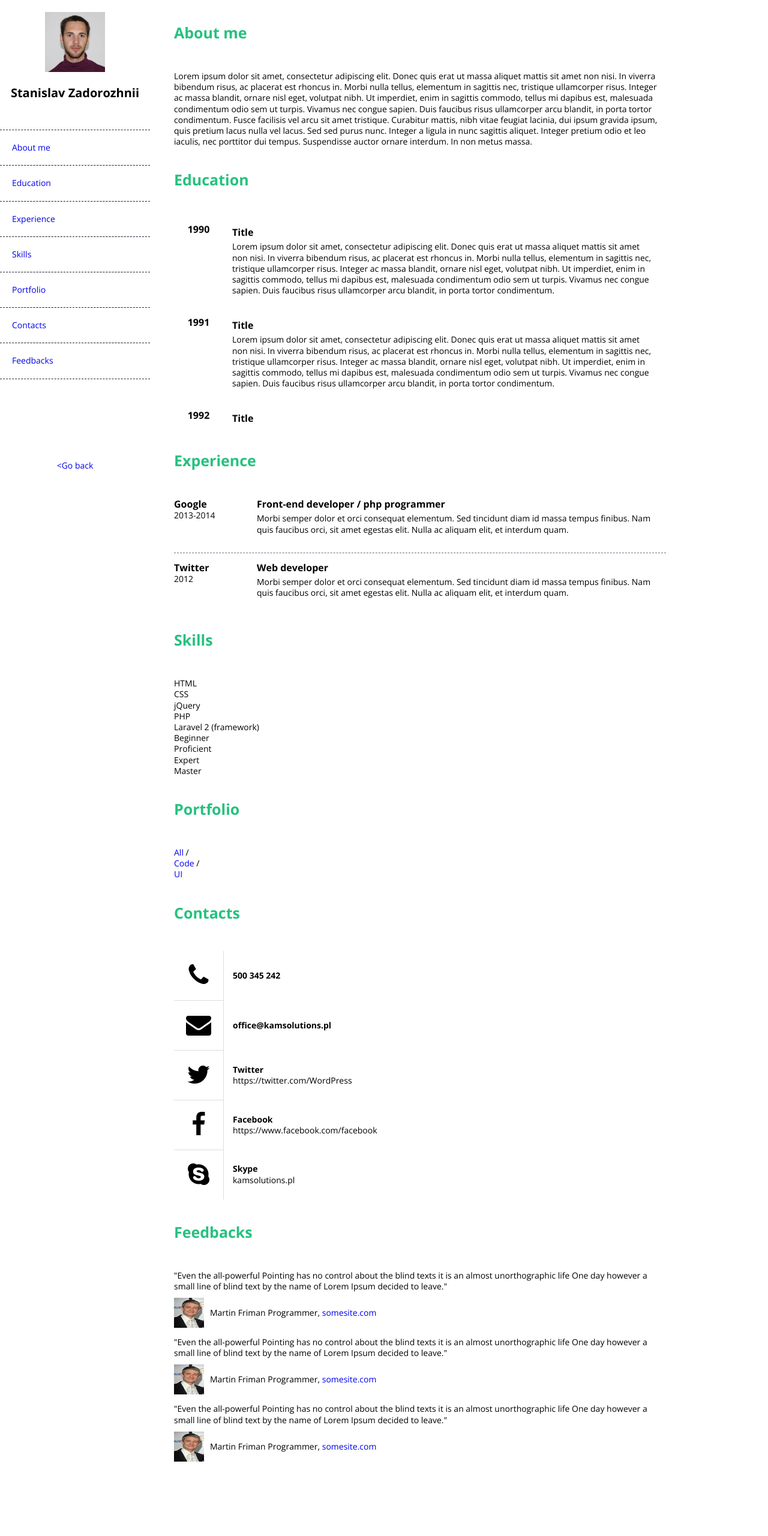
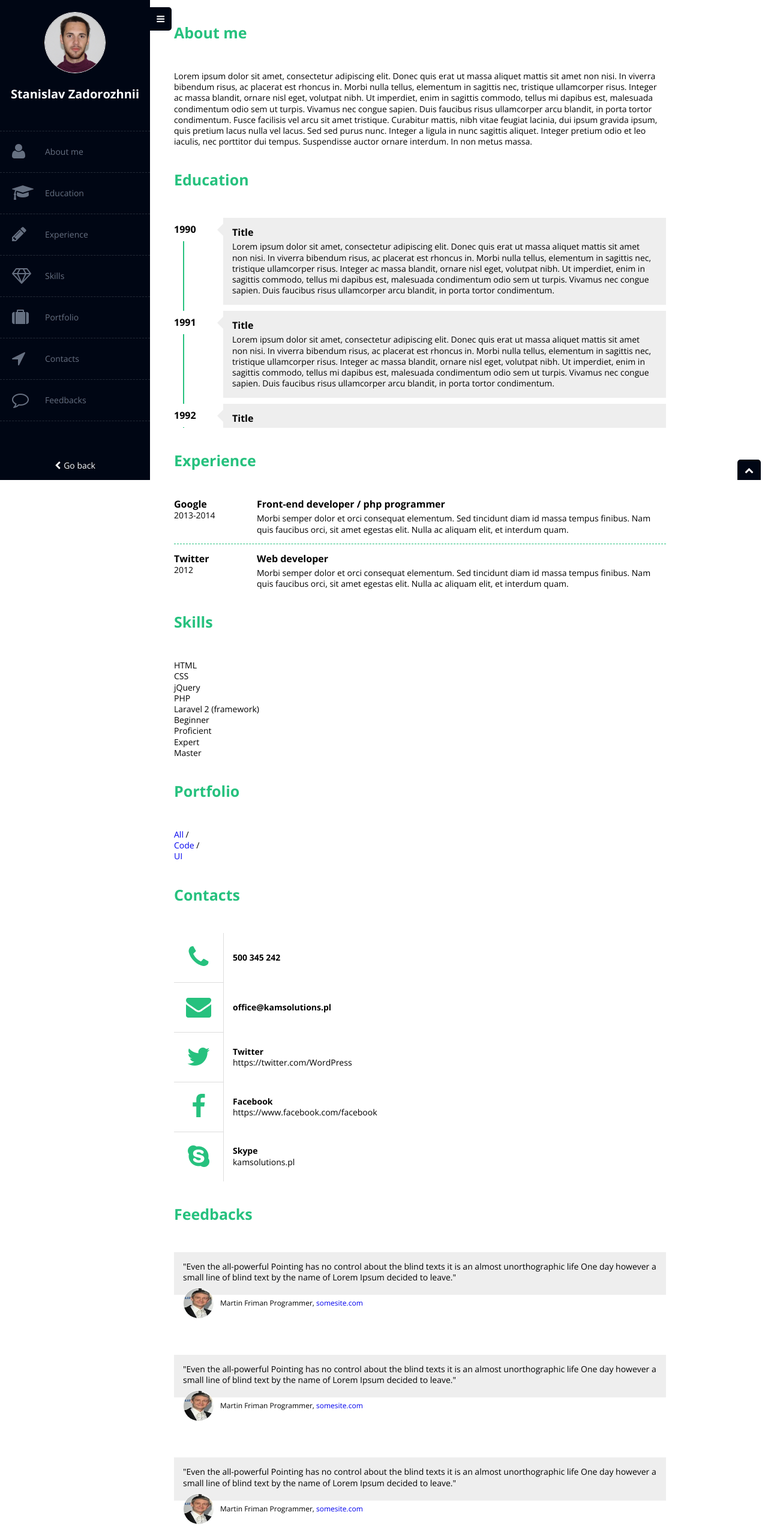
Before and after one commit to tazik047/cdp, a website: page inner.html in a window 1280 px wide. Shown: the whole page at 60% size. Before the commit the page ends 2436 px from the top, so only its background shows below. Drawn offline with nearby package versions, Linux system fonts and the light colour scheme.

Commit message:
add some styles

```diff
--- a/inner.html
+++ b/inner.html
@@ -7,6 +7,7 @@
     <link href="css/all.css" type="text/css" rel="stylesheet" />
 </head>
 <body>
+<a href="#" class="to-top"><i class="fa fa-chevron-up"></i></a>
 <main id="main-screen">
 <section id="about">
     <h1>About me</h1>
@@ -81,11 +82,11 @@
     <form id="add-skill">
         <div>
             <label for="skill-name">Skill name</label>
-                    <input type="text" id="skill-name" name="skill-name" placeholder="Enter skill name" />
+            <input type="text" id="skill-name" name="skill-name" placeholder="Enter skill name"/>
         </div>
         <div>
             <label for="skill-range">Skill range</label>
-                    <input type="number" id="skill-range" name="skill-range" placeholder="Enter skill range" />
+            <input type="number" id="skill-range" name="skill-range" placeholder="Enter skill range"/>
         </div>
         <button>Add skill</button>
     </form>
@@ -199,7 +200,7 @@
         <li>
             <article>
                 <figure>
-                            <img src="images/freeman.jpg" alt="Martin Friman" />
+                    <img class="user-photo" src="images/freeman.jpg" alt="Martin Friman"/>
                     <figcaption>Martin Friman Programmer, <a href="http://somesite.com">somesite.com</a></figcaption>
                 </figure>
                 <div>"Even the all-powerful Pointing has no control about the blind texts it is an almost unorthographic life One day however a small line of blind text by the name of Lorem Ipsum decided to leave."</div>
@@ -208,7 +209,7 @@
         <li>
             <article>
                 <figure>
-                            <img src="images/freeman.jpg" alt="Martin Friman" />
+                    <img class="user-photo" src="images/freeman.jpg" alt="Martin Friman"/>
                     <figcaption>Martin Friman Programmer, <a href="http://somesite.com">somesite.com</a></figcaption>
                 </figure>
                 <div>"Even the all-powerful Pointing has no control about the blind texts it is an almost unorthographic life One day however a small line of blind text by the name of Lorem Ipsum decided to leave."</div>
@@ -217,7 +218,7 @@
         <li>
             <article>
                 <figure>
-                            <img src="images/freeman.jpg" alt="Martin Friman" />
+                    <img class="user-photo" src="images/freeman.jpg" alt="Martin Friman"/>
                     <figcaption>Martin Friman Programmer, <a href="http://somesite.com">somesite.com</a></figcaption>
                 </figure>
                 <div>"Even the all-powerful Pointing has no control about the blind texts it is an almost unorthographic life One day however a small line of blind text by the name of Lorem Ipsum decided to leave."</div>
@@ -227,33 +228,34 @@
 </section>
 </main>
 <nav>
-        <img class="photo" src="images/avatar.gif" alt="Stansialv Zadorozhnii" />
+    <i class="toggle-menu fa fa-bars"></i>
+    <img class="photo user-photo" src="images/avatar.gif" alt="Stansialv Zadorozhnii"/>
     <h1 class="name">Stanislav Zadorozhnii</h1>
     <ul>
         <li>
-                <a href="#about">About me</a>
+            <a href="#about"><i class="fa fa-2x fa-user"></i><span>About me</span></a>
         </li>
         <li>
-                <a href="#education">Education</a>
+            <a href="#education"><i class="fa fa-2x fa-graduation-cap"></i><span>Education</span></a>
         </li>
         <li>
-                <a href="#experience">Experience</a>
+            <a href="#experience"><i class="fa fa-2x fa-pencil"></i><span>Experience</span></a>
         </li>
         <li>
-                <a href="#skills">Skills</a>
+            <a href="#skills"><i class="fa fa-2x fa-diamond"></i><span>Skills</span></a>
         </li>
         <li>
-                <a href="#portfolio">Portfolio</a>
+            <a href="#portfolio"><i class="fa fa-2x fa-suitcase"></i><span>Portfolio</span></a>
         </li>
         <li>
-                <a href="#contacts">Contacts</a>
+            <a href="#contacts"><i class="fa fa-2x fa-location-arrow"></i><span>Contacts</span></a>
         </li>
         <li>
-                <a href="#feedbacks">Feedbacks</a>
+            <a href="#feedbacks"><i class="fa fa-2x fa-comment-o"></i><span>Feedbacks</span></a>
         </li>
     </ul>
     <div class="go-back">
-            <a href="index.html">Go back</a>
+        <a href="index.html"><i class="fa fa-chevron-left"></i><span>Go back</span></a>
     </div>
 </nav>
 </body>
--- a/source/css/less/all.less
+++ b/source/css/less/all.less
@@ -13,6 +13,7 @@
 
 /*Site variables*/
 @sidebar-width: 250px;
+@mobile-sidebar-width: 65px;
 
 html, body {
     height: 100%;
@@ -66,12 +67,23 @@ section {
     height: 100%;
     background-image: url('../images/background.jpg');
     background-size: cover;
-    background-color: rgba(0,0,0,0.7);
     color: @white;
+    position: relative;
+
+    &:before {
+        content: "";
+        position: absolute;
+        width: 100%;
+        height: 100%;
+        background: rgba(0,0,0,0.7);
+        top: 0;
+        left: 0;
+    }
 
     section {
         width: 470px;
         text-align: center;
+        z-index: 2;
 
         * {
             margin-bottom: 10px;
@@ -102,12 +114,33 @@ section {
 }
 
 /*************************
-    Welcome Screen
+    Main Screen
 **************************/
+
+.to-top {
+    position: fixed;
+    bottom: 0;
+    right: 12px;
+    padding: 8px 12px 8px;
+    font-size: 15px;
+    color: @white;
+    background-color: @midnight;
+    border-radius: 5px 5px 0 0;
+    z-index: 10;
+
+    &:hover {
+        color: @raven;
+    }
+}
 
 #main-screen {
     margin-left: @sidebar-width;
     max-width: 900px;
+
+    @media screen and (max-width:400px) {
+        margin-left: @mobile-sidebar-width;
+        min-width:100px;
+    }
 
     section {
         & > h1 {
@@ -126,7 +159,19 @@ section {
             overflow-y: scroll;
 
             li {
-                margin-bottom: 10px;
+                padding-bottom: 10px;
+                position: relative;
+
+                &:before {
+                    content: "";
+                    border-left: 2px solid @shamrock;
+                    position: absolute;
+                    display: block;
+                    height: 100%;
+                    left: 15px;
+                    top: -10px;
+                    z-index: 1;
+                }
 
                 article {
 
@@ -135,8 +180,10 @@ section {
                         width: 10%;
                         font: 16px/19px @openSans, 'Arial', 'Tahoma', sans-serif;
                         font-weight: 700;
-                        margin-top: 10px;
-                        text-align: center;
+                        z-index: 2;
+                        position: relative;
+                        background-color: @white;
+                        padding: 10px 0;
                     }
 
                     & > div {
@@ -144,11 +191,24 @@ section {
                         width: 90%;
                         padding: 15px;
                         box-sizing: border-box;
+                        background-color: @gallery;
+                        position: relative;
 
                         & > h1 {
                             font: 16px/19px @openSans, 'Arial', 'Tahoma', sans-serif;
                             font-weight: 700;
                             margin-bottom: 5px;
+                        }
+
+                        &:before {
+                            content: "";
+                            display: block;
+                            position: absolute;
+                            left: -20px;
+                            top: 10px;
+                            z-index: 3;
+                            border: 10px solid transparent;
+                            border-right: 10px solid @gallery;
                         }
                     }
 
@@ -168,7 +228,7 @@ section {
         li {
             margin-top: 15px;
             padding-bottom: 14px;
-            border-bottom: 1px dashed @raven;
+            border-bottom: 1px dashed @shamrock;
 
             article {
 
@@ -185,8 +245,7 @@ section {
                 & > .description {
                     float: left;
                     width: 85%;
-                    padding: 15px;
-                    padding-top: 0;
+                    padding: 0 15px;
                     box-sizing: border-box;
 
                     & > h3 {
@@ -240,6 +299,7 @@ section {
                 i {
                     padding: 10px;
                     min-width: 42px;
+                    color: @shamrock;
                 }
             }
 
@@ -261,19 +321,20 @@ section {
     #feedbacks {
         article {
             position: relative;
-            padding-bottom: 40px;
+            padding-bottom: 100px;
 
             div {
-                margin-top: 15px;
+                padding: 15px;
                 padding-bottom: 20px;
+                background-color: @gallery;
             }
 
             figure {
                 display: flex;
-                align-content: center;
+                align-items: center;
                 position: absolute;
-                bottom: 0px;
-                left: 0px;
+                bottom: 60px;
+                left: 15px;
 
                 img {
                     width: 50px;
@@ -282,8 +343,9 @@ section {
                 }
 
                 figcaption {
-                    line-height: 50px;
                     padding-left: 10px;
+                    font-size: 12px;
+                    font-weight: 300;
                 }
             }
         }
@@ -301,6 +363,8 @@ nav {
     height: 100%;
     width: @sidebar-width;
     text-align: center;
+    background-color: @midnight;
+    color: @white;
     .section();
 
     .photo {
@@ -327,7 +391,22 @@ nav {
         a {
             width: 100%;
             height: 100%;
-            display: block;
+            color: @raven;
+            display: flex;
+            align-items: center;
+
+            i {
+                margin-right: 15px;
+                min-width: 40px;
+            }
+
+            &:active {
+                color: @shamrock;
+            }
+
+            &:hover {
+                color: @white;
+            }
         }
     }
 
@@ -339,11 +418,58 @@ nav {
         padding: 15px;
 
         a {
-            &:before {
-                content: '<';
+            color: @white;
+
+            i {
+                padding-right: 5px;
             }
 
             .section();
         }
     }
+
+    .toggle-menu {
+        color: @white;
+        position: absolute;
+        right: -36px;
+        padding: 12px;
+        background-color: @midnight;
+        top: 12px;
+        border-radius: 0 5px 5px 0;
+        cursor: pointer;
+        font-size: 15px;
+
+        &:hover {
+            color: @raven;
+        }
+    }
+
+    @media screen and (max-width:400px) {
+        width: @mobile-sidebar-width;
+
+        .photo {
+            width: 45px;
+            height: 45px;
+            margin: 10px;
+        }
+
+        .name, a span {
+            display: none;
+        }
+
+        .go-back {
+            width: @mobile-sidebar-width - 30px;
+
+            a {
+                i {
+                    padding: 15px;
+
+                    &:hover {
+                        border-radius: 5px;
+                        background-color: @shamrock;
+                    }
+                }
+            }
+        }
+    }
 }
```
Also changed, not shown: css/all.css, source/css/all.css. Lines whose indentation alone changed are shown as unchanged.
